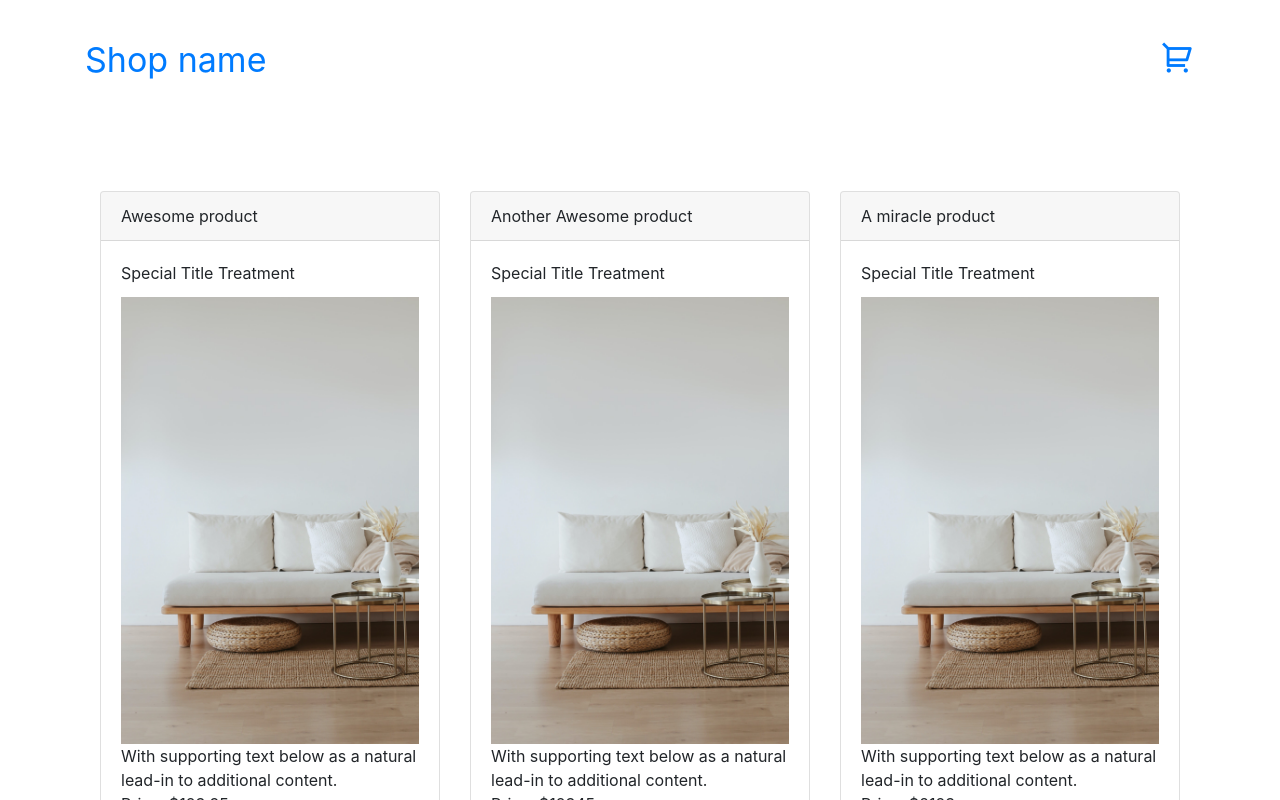
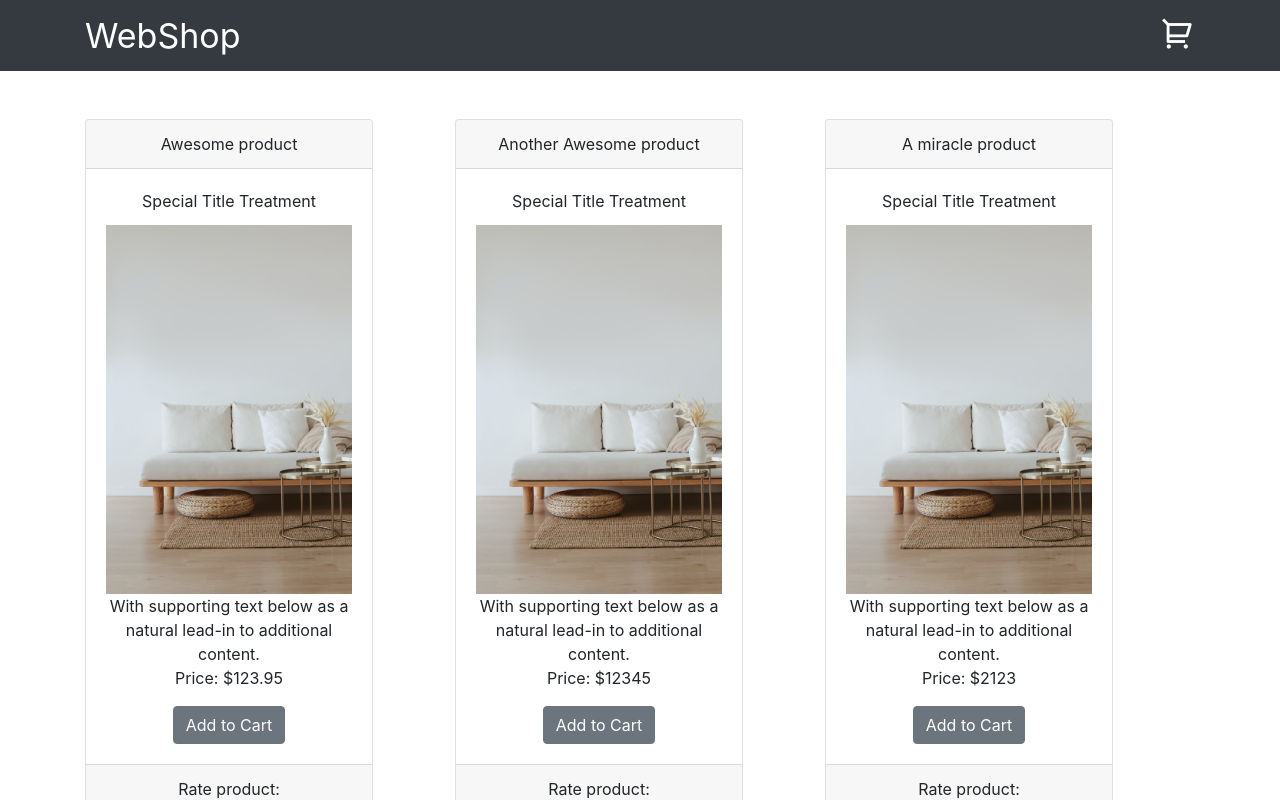
Before and after one commit to andols-dev/webshop, a React (Create React App) app: page / in a window 1280 px wide. Shown: the top 800 px of the page. Built offline with nearby package versions, Linux system fonts and the light colour scheme.

Commit message:
changed background color and textcolor on nav, changed size on productcard

```diff
--- a/src/App.css
+++ b/src/App.css
@@ -18,3 +18,20 @@ input[type="radio"] {
 label {
     margin-bottom: 0;
 }
+
+a {
+  color: #FFF !important;
+}
+a, a:hover {
+    text-decoration: none !important;
+}
+.navbar-toggler {
+    color: #fff !important;
+}
+
+@media only screen and (min-width: 768px) {
+    .card {
+    width: 18rem;
+}
+
+}
--- a/src/components/Navigation.js
+++ b/src/components/Navigation.js
@@ -15,11 +15,11 @@ export default function Navigation(props) {
 
     const toggleNavbar = () => setCollapsed(!collapsed);
     return (
-      <Navbar className="mt-4" color="faded" light expand="md">
+      <Navbar className="navbar-dark bg-dark text-white"  light expand="md">
         <div className="container">
-          <div className="mr-auto">
+          <div className="mr-auto companyName">
             <Link to="/" style={{ fontSize: "34px" }}>
-              Shop name
+              WebShop
             </Link>
           </div>
           <NavbarToggler onClick={toggleNavbar} className="mr-2" />
--- a/src/components/ProductCard.js
+++ b/src/components/ProductCard.js
@@ -40,7 +40,7 @@ export default function ProductCard({ Title, Price, Img, Id, isFavorite}) {
     };
   return (
     <Card
-      className="mt-5"
+      className="mt-5 card"
       onMouseEnter={() => setHovered(true)}
       onMouseLeave={() => setHovered(false)}
     >
--- a/src/pages/Home.js
+++ b/src/pages/Home.js
@@ -7,24 +7,22 @@ import "react-toastify/dist/ReactToastify.css";
 export default function Home() {
   const { allProducts } = useContext(Context);
 
-
-  const products = allProducts.map((product) => {
+  const products = allProducts.map(({ Id, Title, Price, Img, isFavorite }) => {
     return (
-      <Col key={product.Id} md="6" lg="4">
+      <Col key={Id} md="6" lg="4" className="text-center p-0">
         <ProductCard
-          Title={product.Title}
-          Price={product.Price}
-          Img={product.Img}
-          Id={product.Id}
-          isFavorite={product.isFavorite}
+          Title={Title}
+          Price={Price}
+          Img={Img}
+          Id={Id}
+          isFavorite={isFavorite}
         />
       </Col>
     );
   });
 
-
   return (
-    <Container className="mt-5">
+    <Container>
       <ToastContainer />
       <Row>{products}</Row>
     </Container>
```
